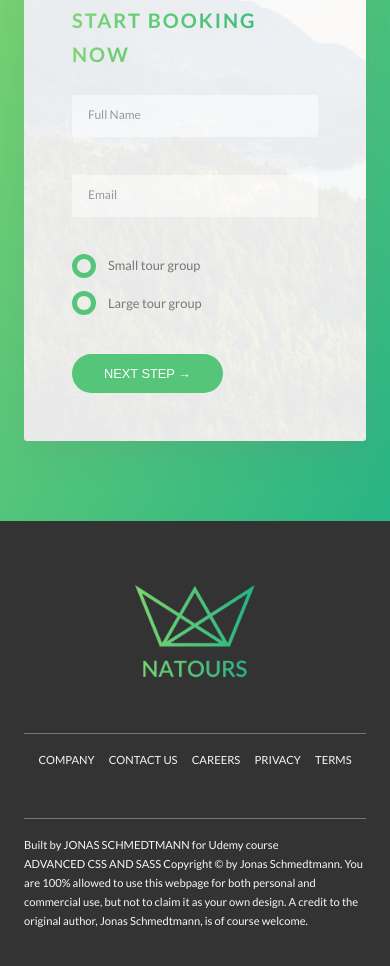
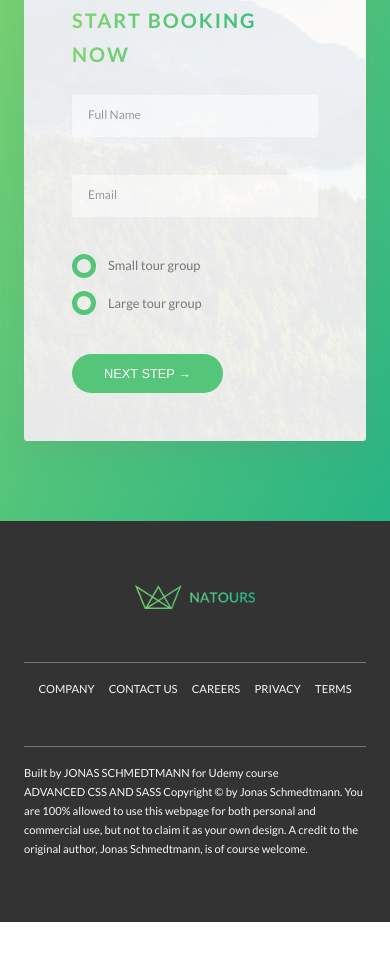
Before and after one commit to RianaFerreira/advance-css-concepts, a website: page index.html in a window 390 px wide. Shown: the part 6027-6993 px from the top of the page. After the commit the page ends 6949 px from the top, so only its background shows below. Drawn offline with Linux system fonts and the light colour scheme.

Commit message:
Responsive images using art direction and density switching

```diff
--- a/index.html
+++ b/index.html
@@ -360,7 +360,19 @@
 
       <footer class="footer">
         <div class="footer__logo-box">
-          <img src="img/logo-green-2x.png" alt="Full logo" class="footer__logo">
+
+          <!-- Responsive images with art direction -->
+          <!-- browser displays different images based on device screen width -->
+          <picture class="footer__logo">
+
+            <source srcset="img/logo-green-small-1x.png 1x, img/logo-green-small-2x.png 2x" media="(max-width: 37.5em)">
+
+            <!-- Responsive images with density switching -->
+            <!-- srcset attr allows the browser to decide which image to display based on the device screen -->
+            <img srcset="img/logo-green-1x.png 1x, img/logo-green-2x.png 2x" alt="Full logo" class="footer__logo">
+
+          </picture>
+
         </div>
 
         <div class="row">
```
Also changed, not shown: README.md.
